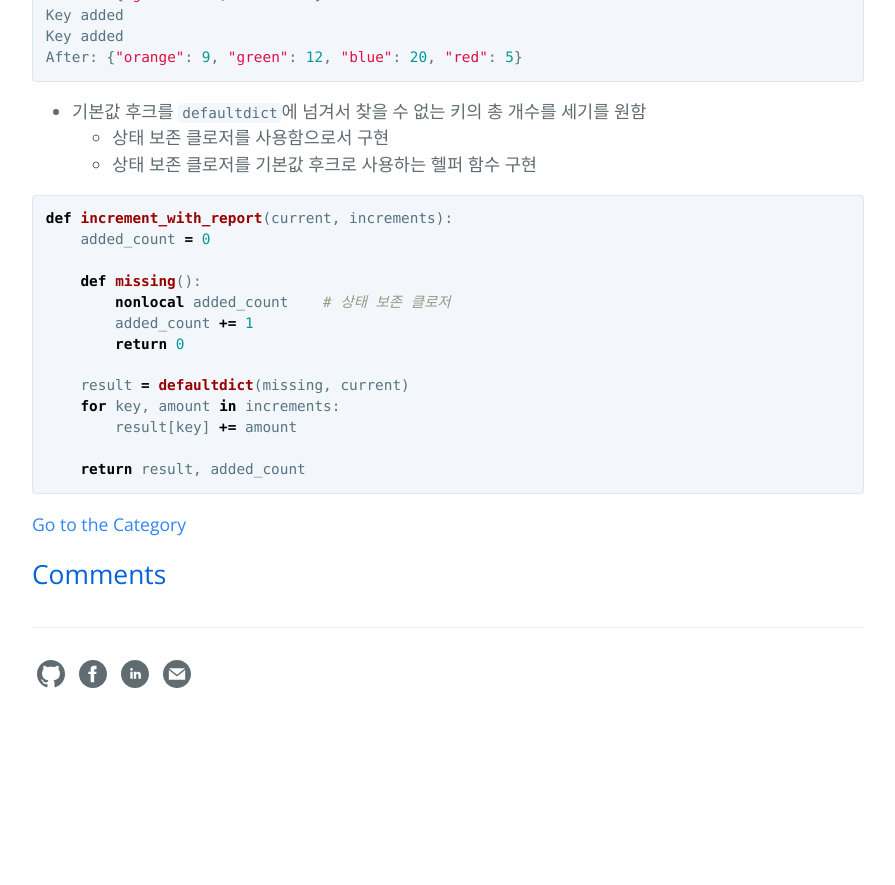
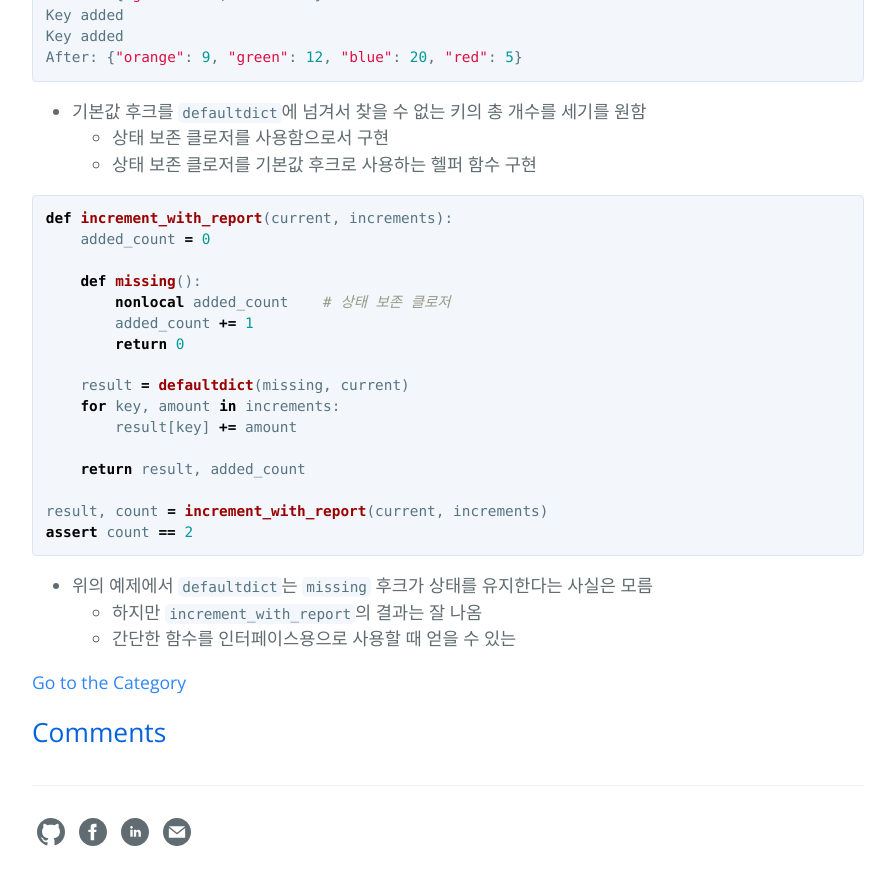
Before and after one commit to hcnoh/hcnoh.github.io, a Jekyll site: the page built from _posts/2018-10-04-effective-python-way23.md, in a window 1280 px wide and 900 px high, scrolled down 1319 px. Shown: the top 885 px of the window, without its empty margins (192-1087 px from the left). Built offline with Jekyll 4.4.1, drawn with Linux system fonts in a browser that asks for light colours; comment, search, counter and statistics services are not loaded; before the commit the page ends 2061 px from its top, so only the background shows below that.

Commit message:
Update 2018-10-04-effective-python-way23.md

````diff
--- a/_posts/2018-10-04-effective-python-way23.md
+++ b/_posts/2018-10-04-effective-python-way23.md
@@ -70,4 +70,11 @@ def increment_with_report(current, increments):
         result[key] += amount
 
     return result, added_count
+
+result, count = increment_with_report(current, increments)
+assert count == 2
 ```
+
+- 위의 예제에서 `defaultdict`는 `missing` 후크가 상태를 유지한다는 사실은 모름
+  - 하지만 `increment_with_report`의 결과는 잘 나옴
+  - 간단한 함수를 인터페이스용으로 사용할 때 얻을 수 있는
````
